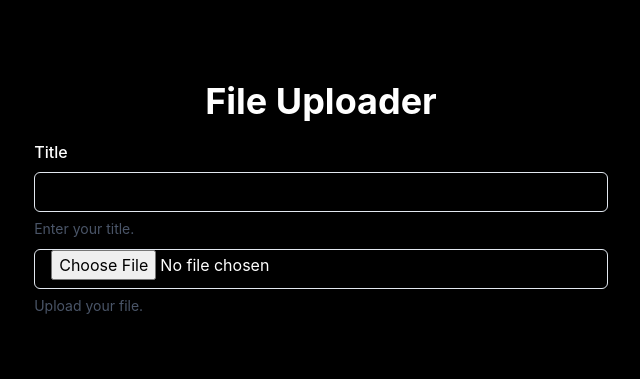
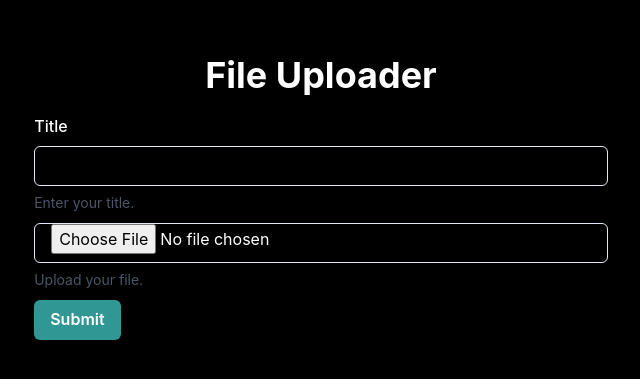
Before and after one commit to egbazua/file-uploader, a React (Vite) app in the folder client/: page / in a window 1280 px wide. Shown: the part 203-582 px from the top of the page, without its empty margins (319-959 px from the left). Built offline with nearby package versions, Linux system fonts and the light colour scheme.

Commit message:
adding a button

```diff
--- a/client/src/App.jsx
+++ b/client/src/App.jsx
@@ -7,6 +7,7 @@ import {
   Input,
   Container,
   Heading,
+  Button,
 } from '@chakra-ui/react';
 
 const App = () => {
@@ -21,6 +22,7 @@ const App = () => {
             <FormHelperText>Enter your title.</FormHelperText>
             <Input type='file' mt='3' />
             <FormHelperText>Upload your file.</FormHelperText>
+            <Button colorScheme='teal' type='submit' mt='3' >Submit</Button>
           </FormControl>
         </Container>
       </Center>
```
